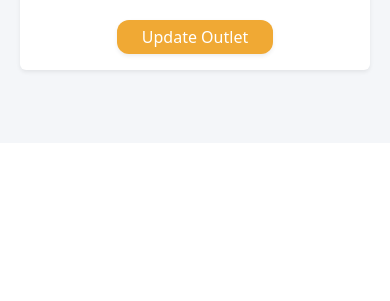
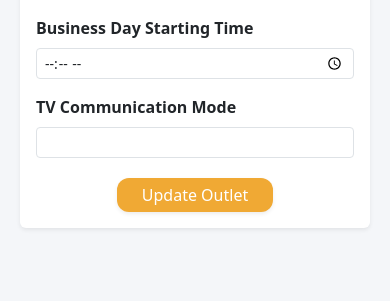
Before and after one commit to itsoftland/Food-Flash-Testing, a Django app: page /food_flash/company/update_outlet/ in a window 390 px wide. Shown: the part 1036-1337 px from the top of the page. Before the commit the page ends 1111 px from the top, so only its background shows below. Run offline with Django 5.2, Linux system fonts and the light colour scheme; the visitor is signed in with stand-in values (Sample User, id 1); data that the repository does not hold is empty; parts of the project's set-up code (start-up, migrations or seed data) failed here and were passed over; some libraries are stand-ins or nearby versions; some web fonts are replaced.

Commit message:
Add TV communication mode and MQTT mode configuration to vendor management
- Add TV communication mode and MQTT mode choice fields to vendor creation and update APIs
- Include configuration choices in outlet creation and update forms with proper field population
- Update VendorConfig serializer to include mqtt_server and configuration fields
- Refactor outlet management JavaScript to use centralized API endpoints
- Add business day start time field to outlet forms with time input validation
- Update TV communication mode choices to use descriptive labels (Model 1/2/3)
- Remove commented code and improve error handling for configuration field retrieval

```diff
--- a/company/static/company/js/updateOutletData.js
+++ b/company/static/company/js/updateOutletData.js
@@ -3,7 +3,7 @@
 import { OutletUpdateService } from './services/updateOutletService.js';
 import { ModalService } from '/food_flash/static/utils/js/services/modalService.js';
 import getFriendlyFieldLabels from '/food_flash/static/utils/js/formFieldLabelService.js';
-import { API_ENDPOINTS } from '/food_flash/static/utils/js/apiEndpoints.js';
+import { API_ENDPOINTS,WEB_ENDPOINTS } from '/food_flash/static/utils/js/apiEndpoints.js';
 
 document.addEventListener('DOMContentLoaded', async () => {
   const urlParams = new URLSearchParams(window.location.search);
@@ -18,6 +18,8 @@
   const outletForm = document.getElementById('outlet_update_form');
   const logoInput = document.getElementById('logo');
   const menuFilesInput = document.getElementById('menu_files');
+  const tvCommunicationSelect = document.getElementById('tv_communication_mode');
+  const businnessHour = document.getElementById('business_day_start_hour');
 
   let vendorData = {};
   let unmappedVendorData = {};
@@ -30,6 +32,7 @@
     vendorDetails = await vendorRes.json();
     vendorData = vendorDetails.vendor_data;
     unmappedVendorData = vendorDetails.unmapped_data;
+
 
     } catch (error) {
     console.error("Fetch error:", error);
@@ -104,6 +107,45 @@
     // Set selected values after initialization
     keypadDeviceChoices.setChoiceByValue(selectedKeypadDevices);
   }
+  // normalize & set business start hour (input id="business_day_start_hour")
+  if (businnessHour) { // note: your variable is spelled businnessHour
+    const raw = vendorData?.vendor_config?.business_day_start_hour || '';
+    if (raw) {
+      // raw may be "HH:MM:SS" or "HH:MM" — we take HH:MM
+      const hhmm = String(raw).split(':').slice(0, 2).join(':');
+      businnessHour.value = hhmm;
+    } else {
+      businnessHour.value = ''; // clear if no value
+    }
+  }
+
+  if (tvCommunicationSelect) {
+    tvCommunicationSelect.innerHTML = '';
+
+    // read canonical choices from API response
+    const communicationModes = Array.isArray(vendorDetails.tv_communication_modes)
+      ? vendorDetails.tv_communication_modes
+      : [
+          { key: "MQTT", value: "MQTT" },
+          { key: "Firebase", value: "Firebase" },
+          { key: "AZURE_IOT", value: "Azure IoT Hub" }
+        ];
+
+    // populate select with options
+    communicationModes.forEach(mode => {
+      const opt = document.createElement('option');
+      opt.value = mode.key;
+      opt.textContent = mode.value;
+      tvCommunicationSelect.appendChild(opt);
+    });
+
+    // pick current value from vendorData.vendor_config
+    const currentMode = vendorData?.vendor_config?.tv_communication_mode || '';
+    if (currentMode) {
+      tvCommunicationSelect.value = currentMode;
+    }
+  }
+
 
   if (vendorData.logo_url) {
     const img = document.querySelector('#logo + p img');
@@ -147,7 +189,7 @@
         ModalService.showSuccess("Outlet Updated Successfully", () => {
           // Callback on OK button click
           outletForm.reset();
-          window.location.href = "/food_flash/company/outlets/";
+          window.location.href = WEB_ENDPOINTS.OUTLETS;
         });
       } else {
         const userFriendlyMessage = getFriendlyFieldLabels(result);
--- a/company/templates/company/layouts/base.html
+++ b/company/templates/company/layouts/base.html
@@ -84,7 +84,7 @@
                 <li class="nav-item">
                   <a href="{% url 'company:create_outlet' %}" class="nav-link {% if request.resolver_match.url_name == 'create_outlet' %}active{% endif %}">
                     <i class="far fa-circle nav-icon"></i>
-                    <p>New Outlet</p>
+                    <p>New Outlet(DEV)</p>
                   </a>
                 </li>
                 <li class="nav-item">
@@ -180,7 +180,7 @@
             <li class="nav-item">
               <a href="{% url 'company:configurations' %}" class="nav-link {% if request.resolver_match.url_name == 'configurations' %}active{% endif %}">
                 <i class="nav-icon fas fa-tools"></i>
-                <p>Configurations</p>
+                <p>Configurations(DEV)</p>
               </a>
             </li>
             <li class="nav-item has-treeview {% if request.resolver_match.url_name == 'total_orders' or request.resolver_match.url_name == 'order_details' %}menu-open{% endif %}">
--- a/company/templates/company/outlets/create_outlet.html
+++ b/company/templates/company/outlets/create_outlet.html
@@ -85,7 +85,7 @@
           <!-- Row 5 -->
           <div class="row">
             <div class="form-group col-md-6">
-              <label for="business_day_start_hour">Business Day Starting Hour</label>
+              <label for="business_day_start_hour">Business Day Starting Time</label>
               <input
                 type="time"
                 id="business_day_start_hour"
--- a/company/templates/company/outlets/update_outlet.html
+++ b/company/templates/company/outlets/update_outlet.html
@@ -85,6 +85,25 @@
               <select name="location" id="location" class="form-control form-control-sm" required></select>
             </div>
           </div>
+          <!-- Row 5 -->
+          <div class="row">
+            <div class="form-group col-md-6">
+              <label for="business_day_start_hour">Business Day Starting Time</label>
+              <input
+                type="time"
+                id="business_day_start_hour"
+                name="business_day_start_hour"
+                class="form-control form-control-sm"
+                step="1800" 1800 seconds = 30 min interval
+                required
+              />
+
+            </div>
+            <div class="form-group col-md-6">
+              <label for="tv_communication_mode">TV Communication Mode</label>
+              <select name="tv_communication_mode" id="tv_communication_mode" class="form-control form-control-sm" required></select>
+            </div>
+          </div>
 
           <!-- Submit -->
           <div class="text-center mt-1">
--- a/company/views.py
+++ b/company/views.py
@@ -132,10 +132,27 @@
     unmapped_vendors_data = UnmappedVendorDetailSerializer(
         vendor, context={'request': request}
         ).data
+    # Get TV communication mode choices from the VendorConfig model field
+    try:
+        tv_comm_field = VendorConfig._meta.get_field('tv_communication_mode')
+        tv_comm_choices = [{'key': choice[0], 'value': choice[1]} for choice in tv_comm_field.choices]
+    except Exception as e:
+        # Fallback — empty list if something goes wrong
+        tv_comm_choices = []
+        # Optionally log the exception
+
+    # (Optional) Get mqtt_mode choices as well
+    try:
+        mqtt_mode_field = VendorConfig._meta.get_field('mqtt_mode')
+        mqtt_mode_choices = [{'key': choice[0], 'value': choice[1]} for choice in mqtt_mode_field.choices]
+    except Exception:
+        mqtt_mode_choices = []
 
     return Response({
         "vendor_data": serializer,
         "unmapped_data":unmapped_vendors_data,
+        'tv_communication_modes': tv_comm_choices,
+        'mqtt_modes': mqtt_mode_choices,
         "message": "Success"
         }, status=200)
 
@@ -175,18 +192,6 @@
         return Response(
             {'error': 'Invalid locations JSON'}
             , status=status.HTTP_500_INTERNAL_SERVER_ERROR)
-
-    # Get all location codes already used in vendors
-    # mapped_codes = Vendor.objects.filter(
-    #     admin_outlet=admin_outlet
-    #     ).values_list('location_id', flat=True)
-
-    # Filter unmapped locations
-    # unmapped_locations = []
-    # for location in locations_data:
-    #     for name, code in location.items():
-    #         if code not in mapped_codes:
-    #             unmapped_locations.append({'key': name, 'value': code})
     # All locations
     locations = []
     for location in locations_data:
@@ -204,10 +209,28 @@
         admin_outlet=admin_outlet, vendor__isnull=True
         ).values('mac_address')
 
+    # Get TV communication mode choices from the VendorConfig model field
+    try:
+        tv_comm_field = VendorConfig._meta.get_field('tv_communication_mode')
+        tv_comm_choices = [{'key': choice[0], 'value': choice[1]} for choice in tv_comm_field.choices]
+    except Exception as e:
+        # Fallback — empty list if something goes wrong
+        tv_comm_choices = []
+        # Optionally log the exception
+
+    # (Optional) Get mqtt_mode choices as well
+    try:
+        mqtt_mode_field = VendorConfig._meta.get_field('mqtt_mode')
+        mqtt_mode_choices = [{'key': choice[0], 'value': choice[1]} for choice in mqtt_mode_field.choices]
+    except Exception:
+        mqtt_mode_choices = []
+
     return Response({
         'locations': locations,
         'keypad_devices': list(available_keypads),
         'android_tvs': list(available_android_tvs),
+        'tv_communication_modes': tv_comm_choices,
+        'mqtt_modes': mqtt_mode_choices,   # optional
     }, status=status.HTTP_200_OK)
 
 def generate_unique_vendor_id():
@@ -239,6 +262,7 @@
         tv_communication_mode = request.data.get('tv_communication_mode')
         business_day_start_hour = request.data.get('business_day_start_hour')
         timezone = request.data.get('timezone')
+        mqtt_mode = request.data.get('mqtt_mode', 'All')
 
         if Vendor.objects.filter(name__iexact=name).exists():
             logger.warning("Vendor with name '%s' already exists", name)
@@ -283,7 +307,8 @@
             vendor=vendor,
             tv_communication_mode=tv_communication_mode,
             business_day_start_hour=business_day_start_hour,
-            timezone=timezone
+            timezone=timezone,
+            mqtt_mode=mqtt_mode
         )
         logger.info("Vendor Config created: %s", vendor_config.tv_communication_mode)
 
--- a/static/utils/js/apiEndpoints.js
+++ b/static/utils/js/apiEndpoints.js
@@ -2,6 +2,7 @@
 export const API_ENDPOINTS = {
   CONFIG: '/food_flash/company/api/config/',
   DASHBOARD_METRICS: '/food_flash/company/api/dashboard_metrics/',
+  CREATE_VENDOR: '/food_flash/company/api/create_vendor/',
   GET_VENDORS: '/food_flash/company/api/get_vendors/',
   GET_VENDORS_DETAILS: '/food_flash/company/api/get_vendor_details/',
   UPDATE_VENDOR: '/food_flash/company/api/update_vendor/',
@@ -34,8 +35,8 @@
 
 export const WEB_ENDPOINTS = {
   DASHBOARD: '/food_flash/company/dashboard/',
-  VENDOR_LIST: '/food_flash/company/vendor_list/',
-  OUTLET_LIST: '/food_flash/company/outlet_list/',
+  OUTLETS: '/food_flash/company/outlets/',
+  UPDATE_OUTLET: '/food_flash/company/update_outlet/',
   DEVICE_LIST: '/food_flash/company/device_list/',
   ANDROID_TV_LIST: '/food_flash/company/android_tv_list/',
   ORDER_LIST: '/food_flash/company/order_list/',
--- a/vendors/models.py
+++ b/vendors/models.py
@@ -99,9 +99,9 @@
     tv_communication_mode = models.CharField(
         max_length=20,
         choices=[
-            ("MQTT", "MQTT"),
-            ("Firebase", "Firebase"),
-            ("AZURE_IOT", "Azure IoT Hub"),
+            ("MQTT", "Model 1(M)"),
+            ("Firebase", "Model 2(F)"),
+            ("AZURE_IOT", "Model 3(A)"),
         ],
         default="MQTT"
     )
```
Also changed, not shown: company/serializers.py (+36 -1 lines), company/static/company/js/createOutlet.js (+4 -4 lines), company/static/company/js/createOutletData.js (+13 -1 lines), company/static/company/js/outlets.js (+11 -11 lines), vendors/migrations/0092_alter_vendorconfig_tv_communication_mode.py (added).
